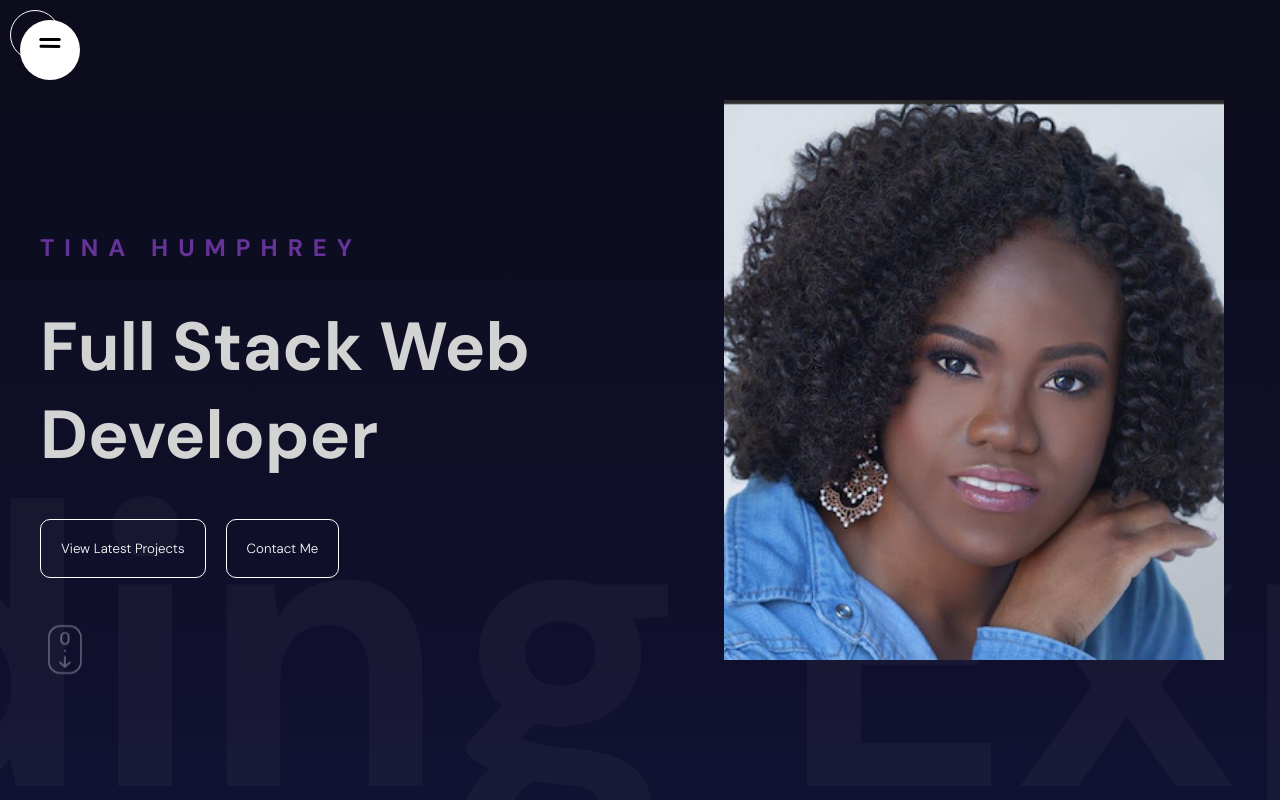
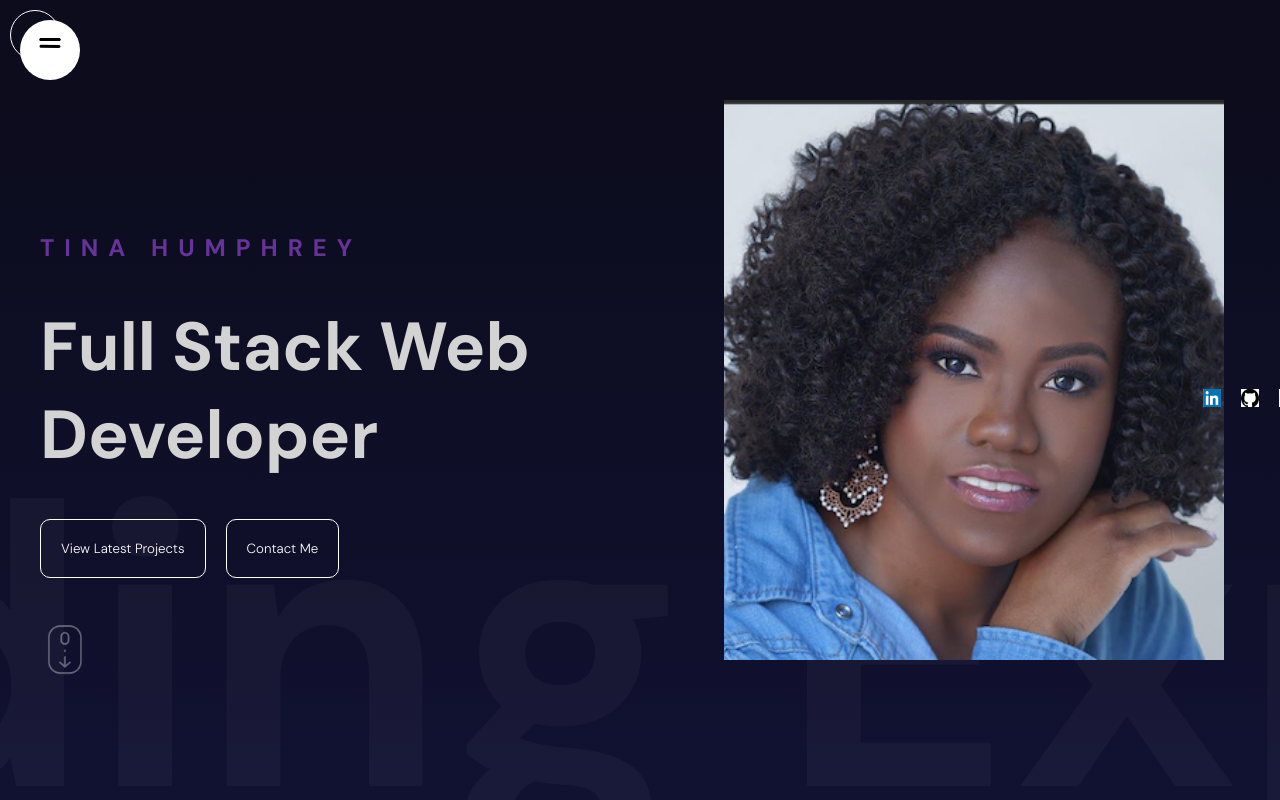
Before and after one commit to humphreyt12/Tinas-REACT-Portfolio, a React (Vite) app: page / in a window 1280 px wide. Shown: the top 800 px of the page. Built offline with nearby package versions, Linux system fonts and the light colour scheme; grey boxes are pictures that could not be loaded.

Commit message:
modified changes to navabar.scss, contact.scss, sidebar.scss, and README to include deploed website

```diff
--- a/src/components/contact/contact.scss
+++ b/src/components/contact/contact.scss
@@ -36,7 +36,7 @@
             stroke: orange;
             position: absolute;
             margin: auto;
-            z-index: -1;
+
         }
 
         form{
--- a/src/components/navbar/navbar.scss
+++ b/src/components/navbar/navbar.scss
@@ -27,14 +27,16 @@
         }
 
         .contact{
-            display: flex;
+            position: relative;
             gap: 20px;
-
+            top: 0px;
+            right: 100px;
 
             img{
+                z-index: 10000;
+                position: relative;
                 width: 18px;
                 height: 18px;
-
             }
         }
     }
--- a/src/components/sidebar/sidebar.scss
+++ b/src/components/sidebar/sidebar.scss
@@ -45,7 +45,7 @@
     }
 
     button {
-        z-index: 100000;
+        z-index: 1000;
         width: 50px;
         height: 50px;
         border-radius: 50%;
@@ -55,7 +55,5 @@
         background-color: transparent;
         border: none;
         cursor: pointer;
-
-
     }
 }
```
Also changed, not shown: src/components/navbar/Navbar.jsx (line endings or trailing spaces).
